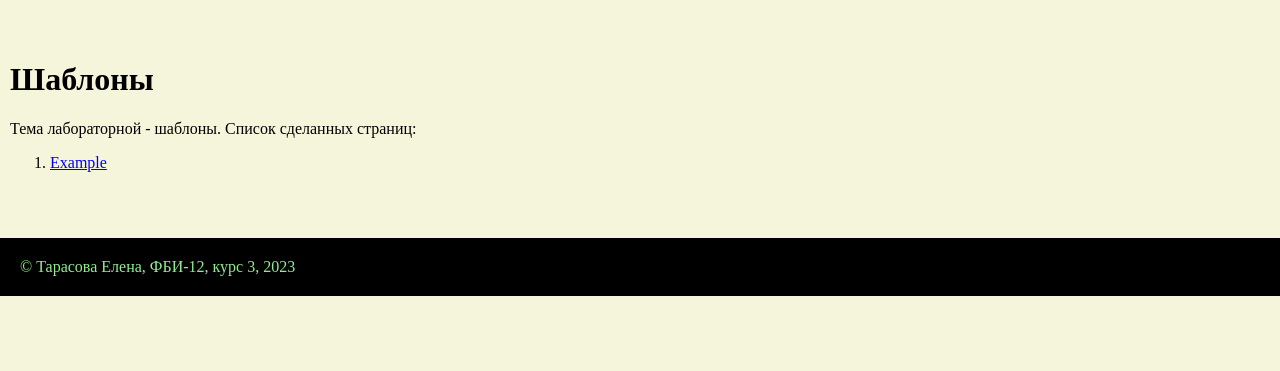
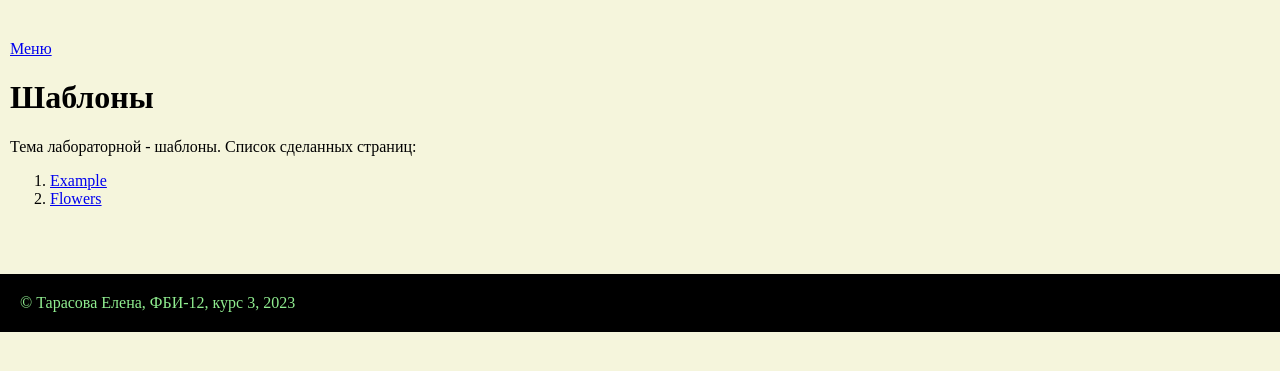
Before and after one commit to Leeeeennaa/web-programming-labs2, a Flask app: page /lab2/ in a window 1280 px wide. Shown: the part 58-429 px from the top of the page. Run offline with Flask 3, Linux system fonts and the light colour scheme.

Commit message:
Добавлены ссылки

```diff
--- a/app.py
+++ b/app.py
@@ -54,7 +54,8 @@ def menu():
 
         <h1>Меню</h1>
 
-        <a href="http://127.0.0.1:5000/lab1" target="_blank">Первая лабораторная</a>
+        <a href="/lab1" target="_blank">Первая лабораторная</a>
+        <a href="/lab2/" target="_blank">Вторая лабораторная</a>
 
         <footer>
             &copy; Елена Тарасова, ФБИ-12, 3 курс, 2023
@@ -167,3 +168,7 @@ def example():
 @app.route('/lab2/')
 def lab2():
     return render_template('lab2.html')
+
+@app.route('/lab2/flowers/')
+def lab21():
+    return render_template('flowers.html')
--- a/templates/base.html
+++ b/templates/base.html
@@ -12,7 +12,10 @@
     </header>
 
     <main>
+        <a href="/menu">Меню</a>
         {% block main %}{% endblock %}
+
+
     </main>
 
     <footer>
--- a/templates/lab2.html
+++ b/templates/lab2.html
@@ -9,5 +9,8 @@
         <li>
             <a href="/lab2/example">Example</a>
         </li>
+        <li>
+            <a href="lab2/flowers/">Flowers</a>
+        </li>
     </ol>
     {% endblock %}
```
